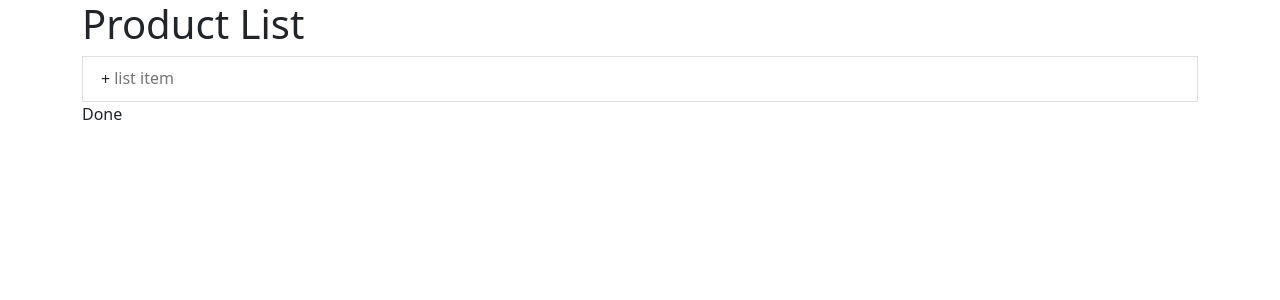
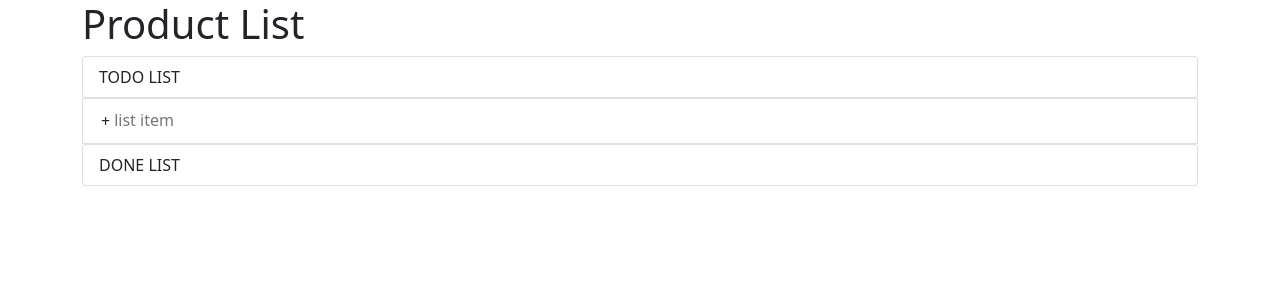
Before and after one commit to yuliaDev/dk-product-list, a React app: page /#/ in a window 1280 px wide. Shown: the top 300 px of the page. Built offline with nearby package versions, Linux system fonts and the light colour scheme.

Commit message:
add classes

```diff
--- a/src/components/product-list/product-list.js
+++ b/src/components/product-list/product-list.js
@@ -7,8 +7,12 @@ import './product-list.css';
 const ProductList = ({
 	dictionary = [],
 	placeholder = 'list item',
-	toDoListClass = 'dk-todo-list',
-	doneListClass = 'dk-done-list',
+	toDoListTitle = '',
+	doneListTitle = '',
+	toDoListClasses = 'dk-todo-list',
+	doneListClasses = 'dk-done-list',
+	listTileClass = '',
+	subparagraphIndent = 40,
 }) => {
 	const [list, setList] = useState([...dictionary]);
 	const [toDoList, setToDoList] = useState([]);
@@ -78,10 +82,13 @@ const ProductList = ({
 	const deleteFromDoneList = (item) => {
 		moveFromSourceListToTarget(item, doneList, setDoneList, list, setList);
 	};
-	// moveFromDoneToTodo, deleteFromDoneList
-	const renderList = (selectedList, moveFromList, deleteFromList) => {
+
+	const renderList = (selectedList, moveFromList, deleteFromList, listTitle, listClassNames) => {
 		return (
-			<ul className="list-group">
+			<ul className={`list-group ${listClassNames}`}>
+				{listTitle && (
+					<li className={`list-group-item d-flex justify-content-between ${listTileClass}`}>{listTitle}</li>
+				)}
 				{selectedList.map((item) => {
 					if (!item.parent) {
 						return (
@@ -94,7 +101,7 @@ const ProductList = ({
 													item={el}
 													key={el.name}
 													onHandleCheck={moveFromList}
-													subcategoryStyle={{ paddingLeft: '40px' }}
+													subcategoryStyle={{ paddingLeft: `${subparagraphIndent}px` }}
 													deleteFromList={deleteFromList}
 												/>
 											);
@@ -111,7 +118,9 @@ const ProductList = ({
 	return (
 		<div className="product-list">
 			<div className="row">
-				<div className="col-12">{toDoList && renderList(toDoList, moveToDone, deleteFromToDoList)}</div>
+				<div className="col-12">
+					{toDoList && renderList(toDoList, moveToDone, deleteFromToDoList, toDoListTitle, toDoListClasses)}
+				</div>
 			</div>
 			<div className="row">
 				<div className="col-12">
@@ -119,10 +128,9 @@ const ProductList = ({
 				</div>
 			</div>
 			<div className="row">
-				<div className="col-12">Done</div>
-			</div>
-			<div className="row">
-				<div className="col-12">{doneList && renderList(doneList, moveFromDoneToTodo, deleteFromDoneList)}</div>
+				<div className="col-12">
+					{doneList && renderList(doneList, moveFromDoneToTodo, deleteFromDoneList, doneListTitle, doneListClasses)}
+				</div>
 			</div>
 		</div>
 	);
--- a/src/containers/home.js
+++ b/src/containers/home.js
@@ -3,7 +3,6 @@ import React from 'react';
 import ProductList from '@/components/product-list/product-list';
 
 export const Home = () => {
-	// const testlist = ['хліб', 'молоко', 'кава', 'чай', 'масло', 'майонез', 'ковбаса', 'цукор', 'сіль', 'гречка', 'рис'];
 	const testList = [
 		{ title: 'хліб', parent: '' },
 		{ title: 'батон', parent: 'хліб' },
@@ -24,7 +23,7 @@ export const Home = () => {
 			</div>
 			<div className="row">
 				<div className="col-12">
-					<ProductList dictionary={testList} />
+					<ProductList dictionary={testList} toDoListTitle="TODO LIST" doneListTitle="DONE LIST" />
 				</div>
 			</div>
 		</div>
```
Also changed, not shown: 1 other file (tests, documents, lock files or other folders).
